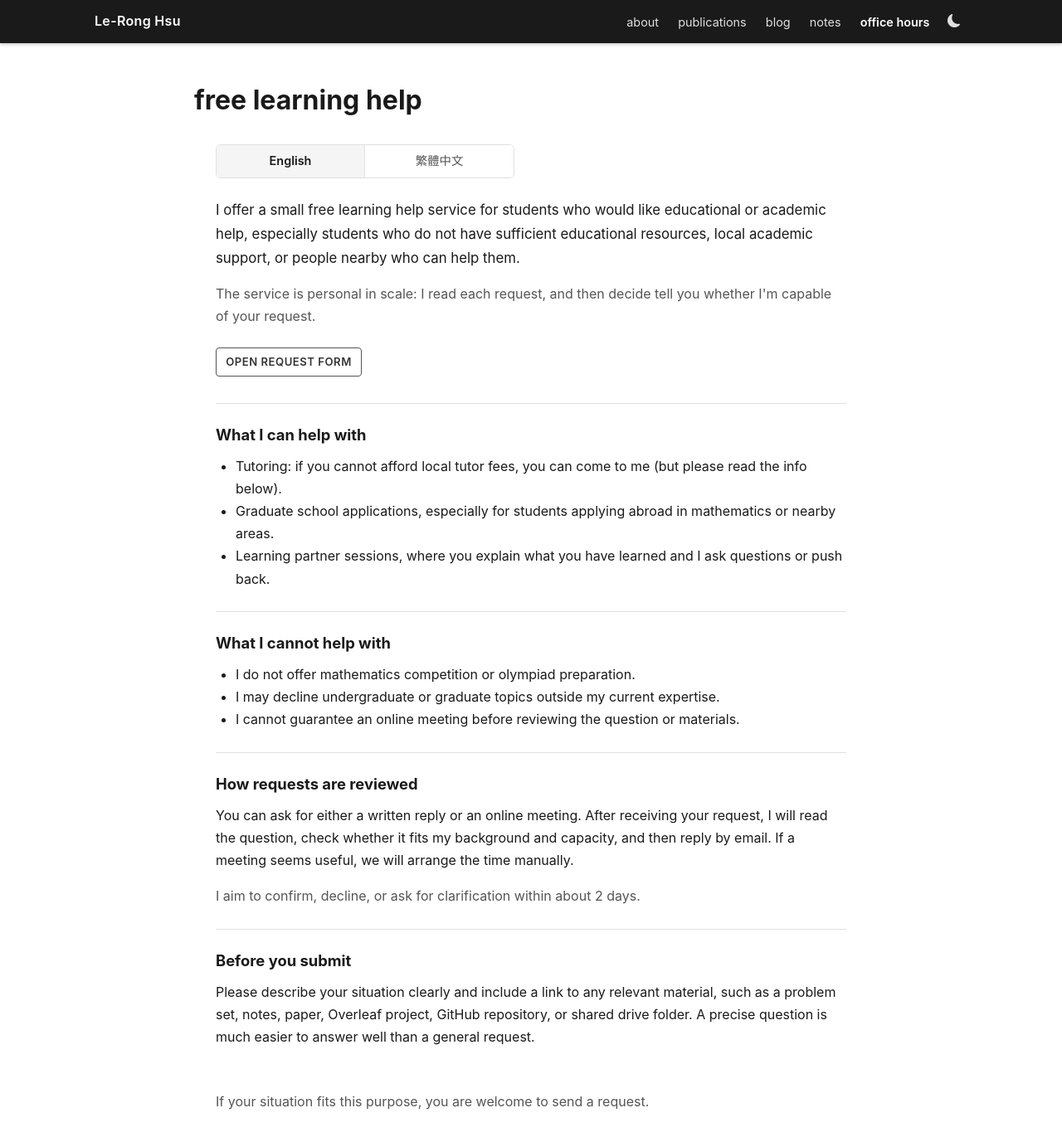
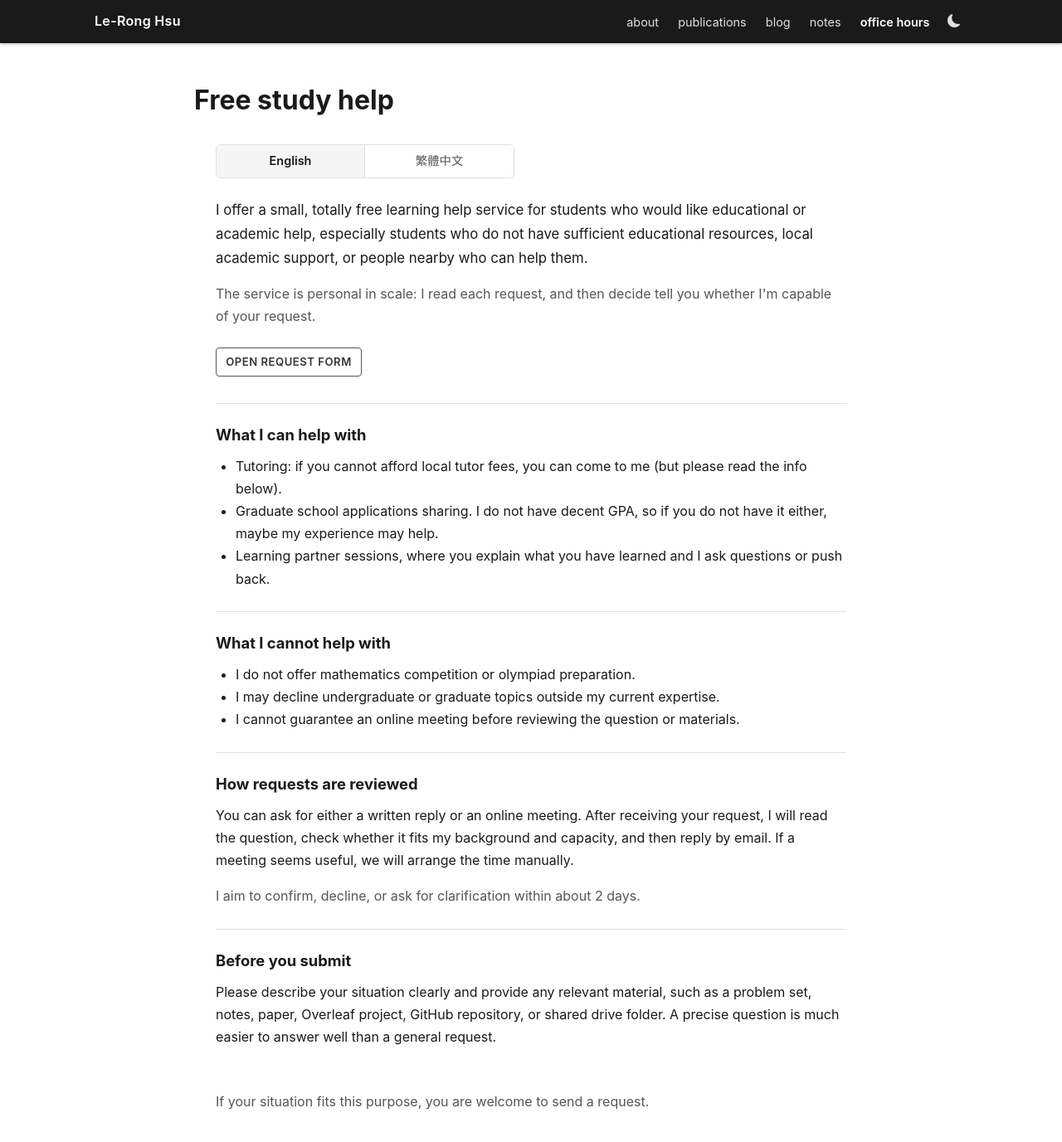
Before and after one commit to levi-hsu/levi-hsu.github.io, a Jekyll site: the page built from _pages/office-hours.md, in a window 1280 px wide and 1400 px high. Shown: the top 1377 px of the window at 83% size. Built offline with Jekyll 4.4.1, drawn with Linux system fonts in a browser that asks for light colours.

Commit message:
20260602-9

```diff
--- a/_pages/office-hours-apply.html
+++ b/_pages/office-hours-apply.html
@@ -1,6 +1,6 @@
 ---
 layout: page
-title: request learning help
+title: Request study help
 permalink: /office-hours/apply/
 ---
 
@@ -18,11 +18,11 @@ permalink: /office-hours/apply/
 
   <div data-lang-panel="zh" hidden>
     <p class="form-intro">
-      請用這份表單提供我判斷是否能協助所需的資訊。表單刻意保持簡單，最重要的是問題本身。
+      請填寫提供我判斷的資訊。表單刻意保持簡單，最重要的是問題本身。
     </p>
   </div>
 
-  <form action="https://formspree.io/f/YOUR_FORM_ID" method="POST" enctype="multipart/form-data">
+  <form action="https://formspree.io/f/mwvzgalp" method="POST" enctype="multipart/form-data">
     <input type="hidden" name="subject" value="New free learning help request">
     <input type="hidden" name="source_page" value="office-hours-apply">
     <input id="form-language" type="hidden" name="form_language" value="English">
--- a/_pages/office-hours.md
+++ b/_pages/office-hours.md
@@ -1,6 +1,6 @@
 ---
 layout: page
-title: free learning help
+title: Free study help
 permalink: /office-hours/
 ---
 
@@ -12,7 +12,7 @@ permalink: /office-hours/
 
   <div data-lang-panel="en">
     <p class="office-hours-intro">
-      I offer a small free learning help service for students who would like educational or academic help, especially students who do not have sufficient educational resources, local academic support, or people nearby who can help them.
+      I offer a small, totally free learning help service for students who would like educational or academic help, especially students who do not have sufficient educational resources, local academic support, or people nearby who can help them.
     </p>
 
     <p class="office-hours-intro office-hours-intro-secondary">
@@ -27,7 +27,7 @@ permalink: /office-hours/
       <h2>What I can help with</h2>
       <ul>
         <li>Tutoring: if you cannot afford local tutor fees, you can come to me (but please read the info below).</li>
-        <li>Graduate school applications, especially for students applying abroad in mathematics or nearby areas.</li>
+        <li>Graduate school applications sharing. I do not have decent GPA, so if you do not have it either, maybe my experience may help.</li>
         <li>Learning partner sessions, where you explain what you have learned and I ask questions or push back.</li>
       </ul>
     </section>
@@ -54,7 +54,7 @@ permalink: /office-hours/
     <section class="office-hours-section">
       <h2>Before you submit</h2>
       <p>
-        Please describe your situation clearly and include a link to any relevant material, such as a problem set, notes, paper, Overleaf project, GitHub repository, or shared drive folder. A precise question is much easier to answer well than a general request.
+        Please describe your situation clearly and provide any relevant material, such as a problem set, notes, paper, Overleaf project, GitHub repository, or shared drive folder. A precise question is much easier to answer well than a general request.
       </p>
     </section>
 
```
Also changed, not shown: other parts of _pages/office-hours.md (+5 -5 lines), 2 other files.
